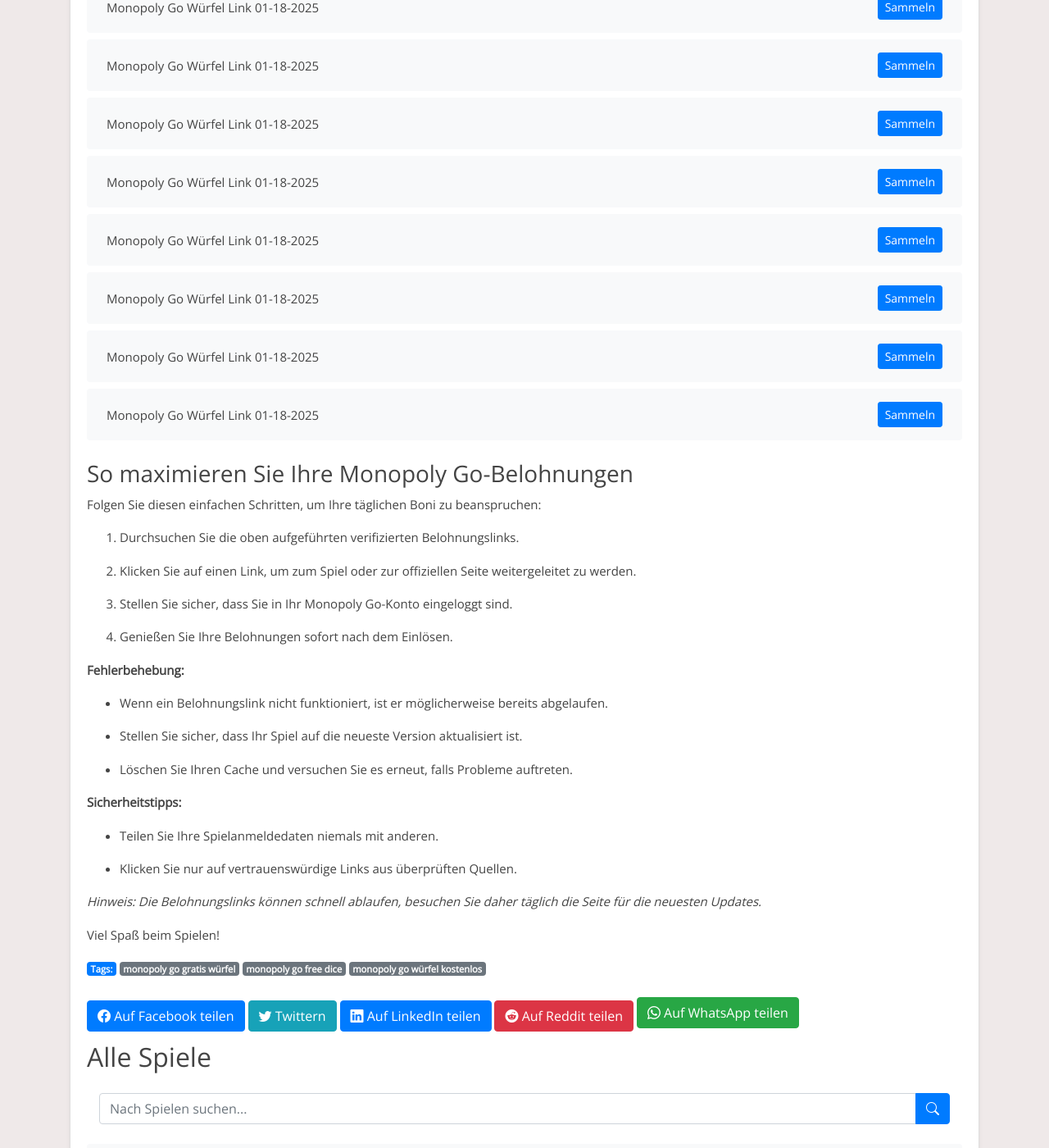
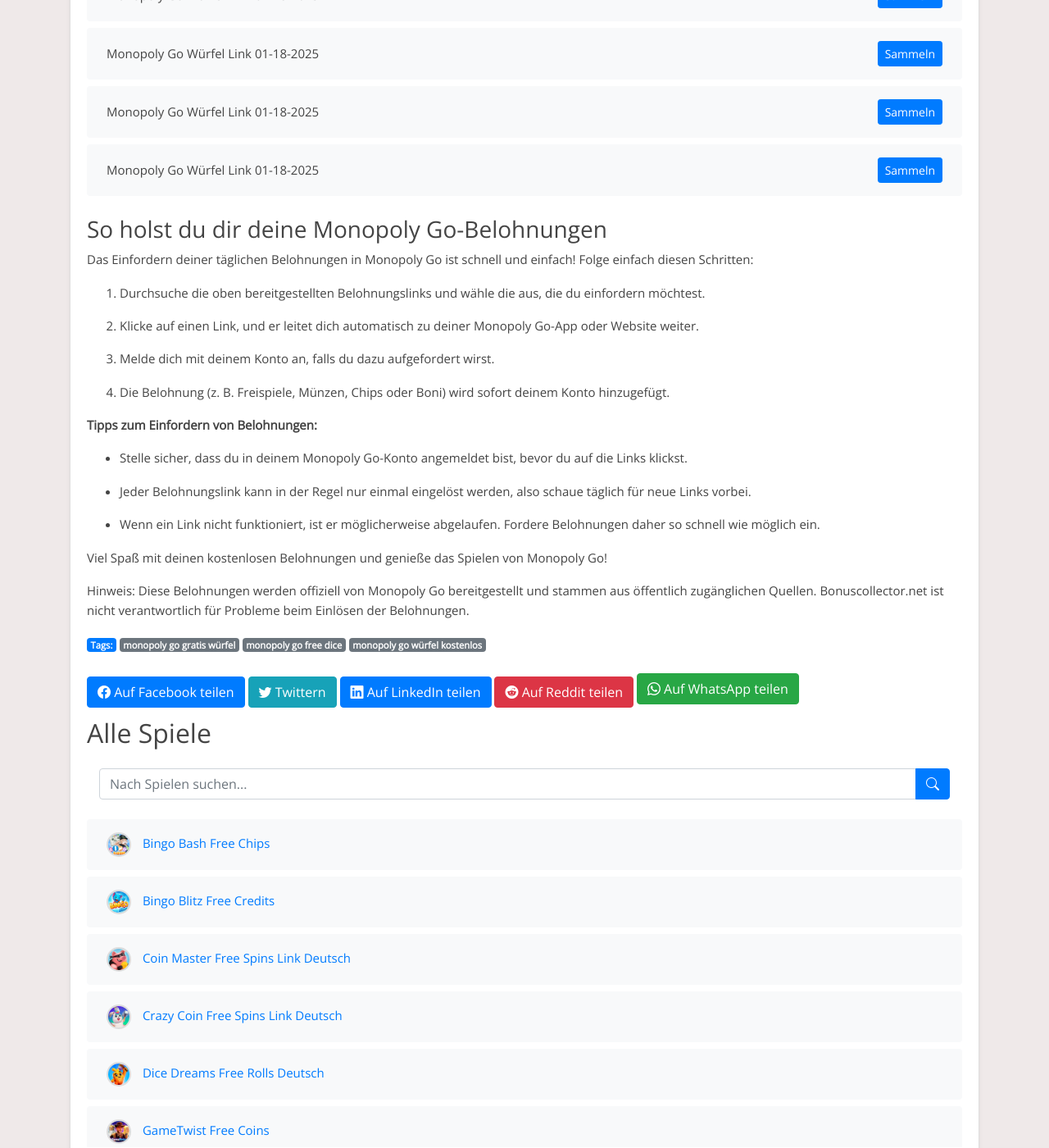
Before and after one commit to Prollad99/bs-de, a Jekyll site: the page built from _posts/2025-01-18-monopoly-go.md, in a window 1280 px wide and 1400 px high, scrolled down 7477 px. Shown: the whole window at 82% size. Built offline with Jekyll 4.4.1, drawn with Linux system fonts in a browser that asks for light colours; some of the changed text lies outside the part shown.

Commit message:
Aktualisiere monopoly-go-Belohnungslinks, Inhalte und Änderungsdatum

```diff
--- a/_includes/monopoly-go_footer.html
+++ b/_includes/monopoly-go_footer.html
@@ -1,33 +1,27 @@
-### So maximieren Sie Ihre Monopoly Go-Belohnungen
+### So holst du dir deine Monopoly Go-Belohnungen
 
 
-Folgen Sie diesen einfachen Schritten, um Ihre täglichen Boni zu beanspruchen:
+Das Einfordern deiner täglichen Belohnungen in Monopoly Go ist schnell und einfach! Folge einfach diesen Schritten:
 
-1. Durchsuchen Sie die oben aufgeführten verifizierten Belohnungslinks.
+1. Durchsuche die oben bereitgestellten Belohnungslinks und wähle die aus, die du einfordern möchtest.
 
-2. Klicken Sie auf einen Link, um zum Spiel oder zur offiziellen Seite weitergeleitet zu werden.
+2. Klicke auf einen Link, und er leitet dich automatisch zu deiner Monopoly Go-App oder Website weiter.
 
-3. Stellen Sie sicher, dass Sie in Ihr Monopoly Go-Konto eingeloggt sind.
+3. Melde dich mit deinem Konto an, falls du dazu aufgefordert wirst.
 
-4. Genießen Sie Ihre Belohnungen sofort nach dem Einlösen.
+4. Die Belohnung (z. B. Freispiele, Münzen, Chips oder Boni) wird sofort deinem Konto hinzugefügt.
 
 
-**Fehlerbehebung:**
+**Tipps zum Einfordern von Belohnungen:**
 
-- Wenn ein Belohnungslink nicht funktioniert, ist er möglicherweise bereits abgelaufen.
+- Stelle sicher, dass du in deinem Monopoly Go-Konto angemeldet bist, bevor du auf die Links klickst.
 
-- Stellen Sie sicher, dass Ihr Spiel auf die neueste Version aktualisiert ist.
+- Jeder Belohnungslink kann in der Regel nur einmal eingelöst werden, also schaue täglich für neue Links vorbei.
 
-- Löschen Sie Ihren Cache und versuchen Sie es erneut, falls Probleme auftreten.
+- Wenn ein Link nicht funktioniert, ist er möglicherweise abgelaufen. Fordere Belohnungen daher so schnell wie möglich ein.
 
 
-**Sicherheitstipps:**
-
-- Teilen Sie Ihre Spielanmeldedaten niemals mit anderen.
-
-- Klicken Sie nur auf vertrauenswürdige Links aus überprüften Quellen.
+Viel Spaß mit deinen kostenlosen Belohnungen und genieße das Spielen von Monopoly Go!
 
 
-*Hinweis: Die Belohnungslinks können schnell ablaufen, besuchen Sie daher täglich die Seite für die neuesten Updates.*
-
-Viel Spaß beim Spielen!
+Hinweis: Diese Belohnungen werden offiziell von Monopoly Go bereitgestellt und stammen aus öffentlich zugänglichen Quellen. Bonuscollector.net ist nicht verantwortlich für Probleme beim Einlösen der Belohnungen.
--- a/_includes/monopoly-go_post.html
+++ b/_includes/monopoly-go_post.html
@@ -1,30 +1,13 @@
-Willkommen auf der täglichen Monopoly Go-Belohnungsseite!
+Entdecke tägliche Monopoly Go-Belohnungen!
 
 
-Wenn Sie ein engagierter Fan von Monopoly Go sind, haben wir etwas Besonderes für Sie! Hier finden Sie aktualisierte Links zu kostenlosen Drehungen, Münzen, Chips und anderen Boni, die Ihr Spielerlebnis verbessern.
+Bist du ein Fan von Monopoly Go und möchtest dein Spielerlebnis verbessern? Du bist hier genau richtig! Diese Seite ist allen Monopoly Go-Enthusiasten gewidmet, die täglich kostenlose Belohnungen einfordern möchten. Hier findest du die neuesten Links, um Freispiele, Münzen, Chips und andere spannende Boni zu sammeln, damit du das Spiel noch mehr genießen kannst.
 
 
-**Was macht Monopoly Go so besonders?**
-
-Monopoly Go hat die Herzen von Millionen Spielern auf der ganzen Welt erobert. Mit seinem fesselnden Gameplay, herausfordernden Wettbewerben und spannenden Events ist es ein Muss für alle, die Spaß, Strategie und Belohnungen lieben.
+Monopoly Go ist ein unterhaltsames Spiel, das von Millionen geliebt wird. Ob du höhere Level erreichen oder einfach nur den Nervenkitzel genießen möchtest – unsere täglichen Belohnungslinks halten dich im Spiel.
 
 
-**Tägliche Belohnungen:**
-
-- Frische Belohnungslinks, die regelmäßig aktualisiert werden.
-
-- Verpassen Sie keinen Bonus – setzen Sie ein Lesezeichen für diese Seite und schauen Sie täglich vorbei.
-
-- Sichern Sie sich Drehungen, Münzen und exklusive Boni, bevor sie ablaufen!
+Hinweis: Monopoly Go ist eine kostenlose App, die ausschließlich zu Unterhaltungszwecken entwickelt wurde. Bonuscollector.net ist eine unabhängige Plattform und steht in keiner Verbindung zu den Entwicklern oder Eigentümern von Monopoly Go.
 
 
-**Warum unsere Plattform nutzen?**
-
-- Einfaches, benutzerfreundliches Erlebnis.
-
-- Überprüfte und aktive Belohnungslinks.
-
-- Schneller Zugriff ohne komplizierte Schritte.
-
-
-*Hinweis: Monopoly Go ist eine kostenlose App, die zu Unterhaltungszwecken entwickelt wurde. Wir stehen in keiner Verbindung zu den Entwicklern oder Eigentümern des Spiels.*
+Schau täglich vorbei, um sicherzustellen, dass du keine Belohnung verpasst!
```
